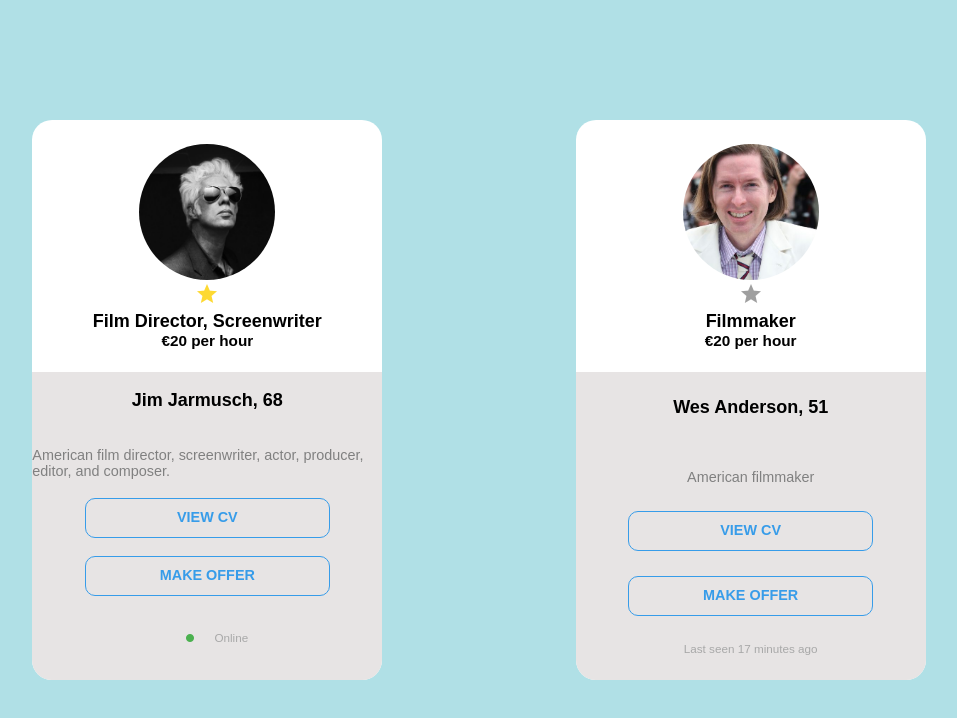
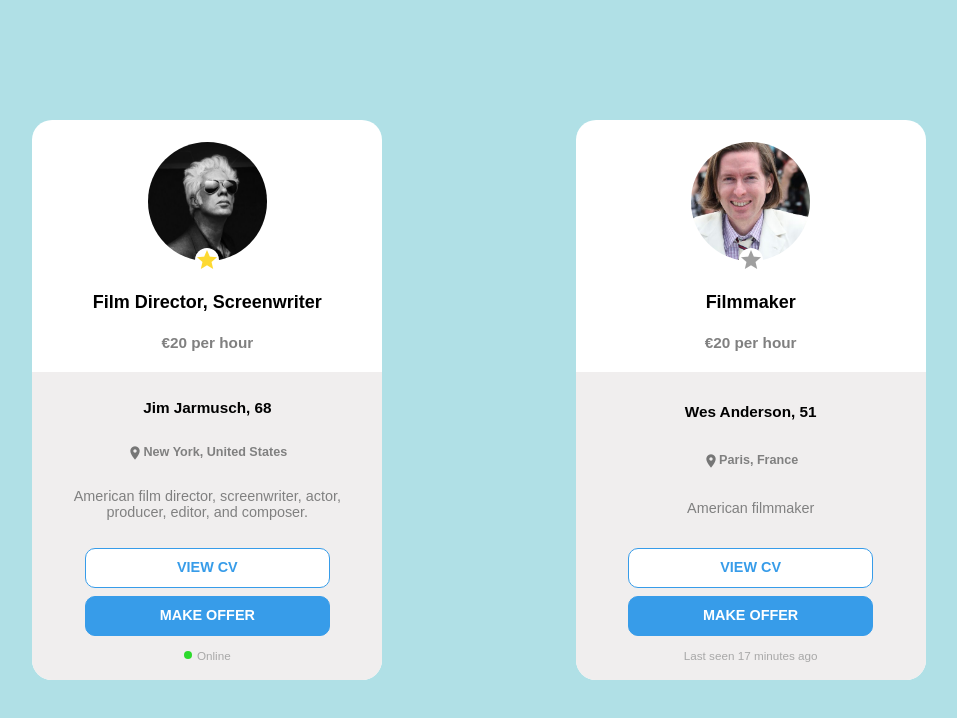
Before and after one commit to KateBoikova/user-card-1, a plain HTML site: page index.html in a window 1280 px wide. Shown: the whole page, without its empty margins (161-1118 px from the left). Drawn offline with Linux system fonts and the light colour scheme.

Commit message:
Second commit

```diff
--- a/index.html
+++ b/index.html
@@ -10,11 +10,12 @@
 <body>
   <div class="flexContainer">
     <div class="cardContainer">
+
       <div class="cardTop">
         <div class="userPhoto">
           <img src="./img/60087c3375d6f33d0c58dd92132361cd.jpg" alt="Jim Jarmusch">
         </div>
-        <div class="userMarker>">
+        <div class="userMarker">
           <img src="./img/star_on.png" alt="yellow star">
         </div>
         <div class="userOccupation">Film Director, Screenwriter</div>
@@ -22,13 +23,22 @@
       </div>
 
       <div class="cardBottom">
+
+        <div class="mainInfo">
           <div class="userNameAge">Jim Jarmusch, 68</div>
-        <div class="userLocation"></div>
-        <div class="userInfo">American film director, screenwriter, actor, producer, editor, and composer.</div>
+          <div class="userLocation">
+            <img src="./img/map-marker.png" alt="map marker">
+            <p>New York, United States</p>
+          </div>
+          <div class="userInfo">American film director, screenwriter, actor, producer, editor, and composer.    </div>
+        </div>
+
+        <div class="linkContainer">
           <a href="#" class="CvLink">View CV</a>
           <a href="#" class="offerLink">Make offer</a>
+        </div>
         <div class="userStatus">
-          <img src="./img/circle-small.png" alt="green dot">
+          <div class="circle"></div>
             <p>Online</p>
         </div>
       </div>
@@ -40,7 +50,7 @@
         <div class="userPhoto">
           <img src="./img/AP_120516023229-e1611450459623.jpg" alt="Wes Anderson">
         </div>
-        <div class="userMarker>">
+        <div class="userMarker">
           <img src="./img/star_off.png" alt="grey star">
         </div>
         <div class="userOccupation">Filmmaker</div>
@@ -48,11 +58,20 @@
       </div>
 
       <div class="cardBottom">
+        <div class="mainInfo">
           <div class="userNameAge">Wes Anderson, 51</div>
-        <div class="userLocation"></div>
+          <div class="userLocation">
+            <img src="./img/map-marker.png" alt="map marker">
+            <p>Paris, France</p>
+          </div>
           <div class="userInfo">American filmmaker</div>
+        </div>
+
+        <div class="linkContainer">
           <a href="#" class="CvLink">View CV</a>
           <a href="#" class="offerLink">Make offer</a>
+        </div>
+
         <div class="userStatus">
           <p>Last seen 17 minutes ago</p>
         </div>
--- a/style/style.css
+++ b/style/style.css
@@ -1,5 +1,6 @@
 body {
     --card-width: 350px;
+    --text-color: #808080;
     --color-accent: #379CE9;
 }
 
@@ -19,6 +20,7 @@
     display: flex;
     justify-content: space-evenly;
     align-items: center;
+    flex-wrap: wrap;
 }
 
 .cardContainer {
@@ -38,15 +40,16 @@
 .cardTop {
     height: 45%;
     width: 100%;
+
     display: flex;
     flex-direction: column;
-    justify-content: center;
+    justify-content: space-evenly;
     align-items: center;
 }
 
 .userPhoto {
-    width: calc(var(--card-width) * 0.4);
-    height: calc(var(--card-width) * 0.4);
+    width: calc(var(--card-width) * 0.35);
+    height: calc(var(--card-width) * 0.35);
     border-radius: 50%;
     border: 2px solid white;
     overflow: hidden;
@@ -58,39 +61,58 @@
     object-fit: cover;
 }
 
-/* .userMarker {
-    width: calc(var(--card-width) * 0.75);
-    height: calc(var(--card-width) * 0.75);
+.userMarker {
+    width: 24px;
+    height: 24px;
     border-radius: 50%;
-    background-color: whitesmoke;
-    margin: -500px;
-} */
+    background-color: white;
+    margin-top: -35px;
+}
 .userOccupation,
 .userNameAge,
 .userSalary,
+.userLocation > p,
 .CvLink,
 .offerLink {
     font-weight: bold;
 }
 
+.userSalary {
+    font-size: 0.85em;
+    color: var(--text-color);
+}
+
+.mainInfo {
+    height: 60%;
+    padding-left: 10px;
+    padding-right: 10px;
+
+    display: flex;
+    flex-direction: column;
+    justify-content: space-evenly;
+    align-items: center;
+}
 
 .userNameAge {
-
+    font-size: 0.85em;
+}
+.userLocation {
+    width: 100%;
+    display: flex;
+    flex-direction: row;
+    justify-content: center;
 }
 
-.userSalary {
-    font-size: 0.85em;
-}
-
-
-
-.userLocation {
-
+.userLocation > p {
+    font-size: 0.7em;
+    color: var(--text-color);
 }
 
 .userInfo {
-    color: rgb(128,128,128);
+    color: var(--text-color);
     font-size: 0.8em;
+    text-align: center;
+
 }
 
 a {
@@ -105,30 +127,52 @@
     border-radius: 10px;
     text-align: center;
     padding-top: 10px;
-    padding-bottom: auto;
 }
 
-.offerLink > a {
+.CvLink {
+    margin-bottom: 5px;
+    background-color: white;
+}
+
+.offerLink {
     color: white;
     background-color: var(--color-accent);
 }
 
+.linkContainer {
+    height: 30%;
+    display: flex;
+    flex-direction: column;
+    justify-content: space-between;
+}
+
 .userStatus {
+    height: 15%;
+    padding-bottom: 5px;
     display: flex;
     justify-content: center;
     align-items: center;
 }
+
+.circle {
+    height: 8px;
+    width: 8px;
+    background-color: #2cda2c;
+    border-radius: 50%;
+    margin-right: 5px;
+}
+
 .userStatus > p {
-    color: rgb(168,168,168);
+    color: #a8a8a8;
     font-size: 0.65em;
 }
 
 .cardBottom {
     height: 55%;
     width: 100%;
-    background-color: #e7e4e4;
+    background-color: #f0eeee;
     display: flex;
     flex-direction: column;
-    justify-content: space-evenly;
+    justify-content: space-between;
     align-items: center;
 }
```
Also changed, not shown: img/circle-small.png (deleted), img/map-marker.png (added). Lines whose indentation alone changed are shown as unchanged.
